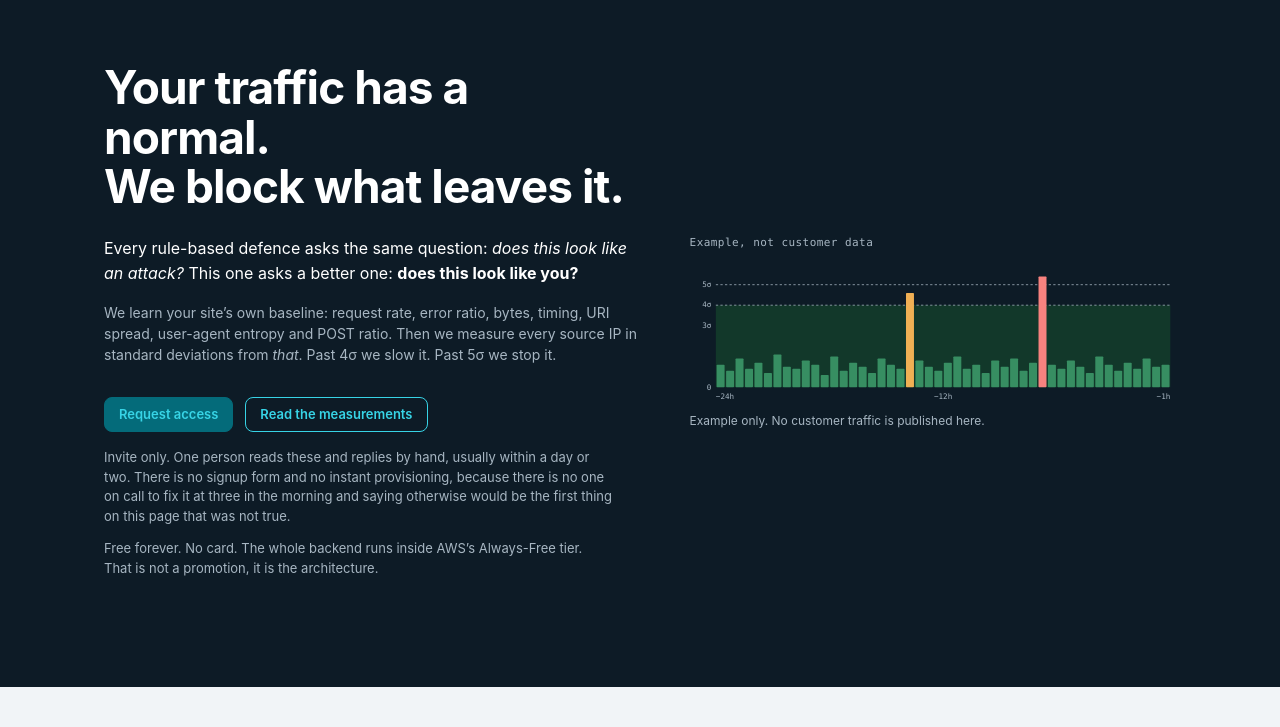
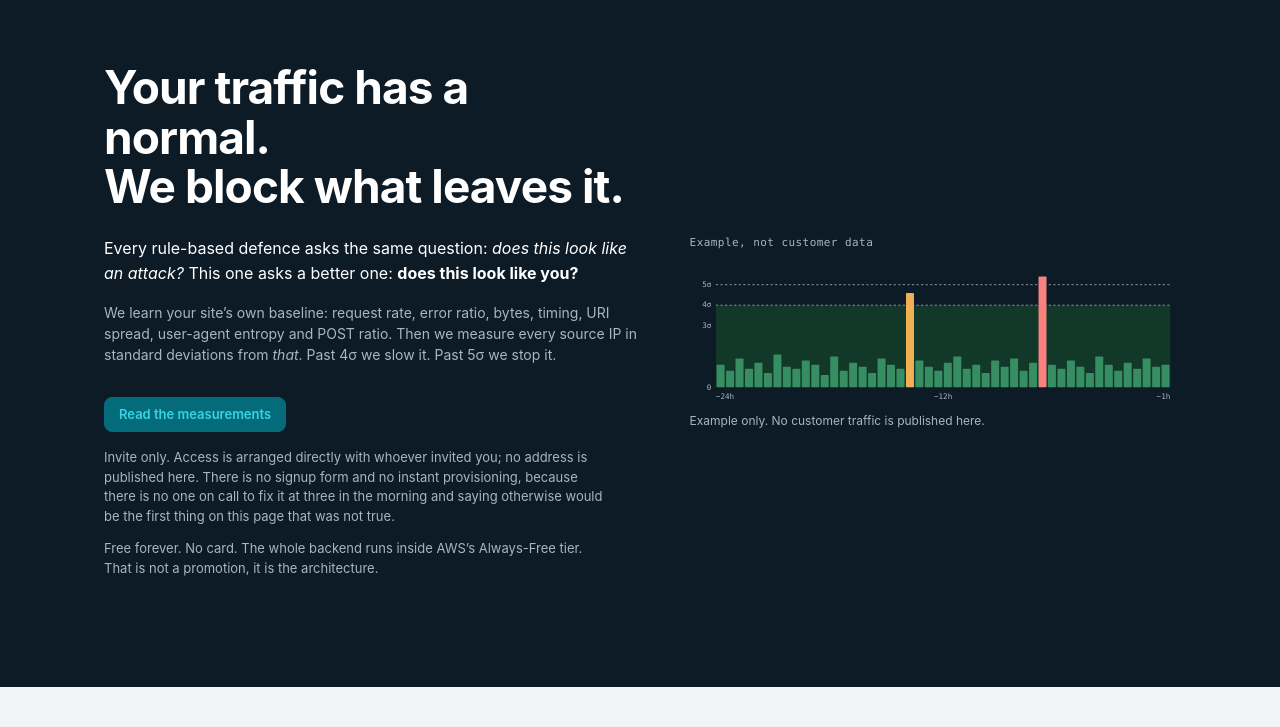
Before and after one commit to 23521549-lang/aiops-traffic-shaper, a FastAPI app: page / in a window 1280 px wide. Shown: the part 61-788 px from the top of the page. Run offline with FastAPI, Linux system fonts and the light colour scheme.

Commit message:
fix(landing): no address configured means no dead link, and readiness says so

```diff
--- a/services/backend/core/config.py
+++ b/services/backend/core/config.py
@@ -14,7 +14,11 @@ class Settings(BaseSettings):
     # writes. A public write endpoint would be an abuse surface on a 20 WCU
     # account budget with no rate limiting in front of it, and it would make
     # the page uncacheable, which is what keeps it free.
-    access_request_email: str = "access@traffic-shaper.example"
+    # Empty by default, not a plausible-looking placeholder. A deployment
+    # that shipped `access@traffic-shaper.example` would put a mailto on the
+    # front door that opens a mail client, sends, and bounces somewhere the
+    # reader never sees - which is worse than publishing no address at all.
+    access_request_email: str = ""
 
 
 settings = Settings()
--- a/services/backend/main.py
+++ b/services/backend/main.py
@@ -270,10 +270,19 @@ def ready(resource=Depends(get_dynamo_resource)):
         "cognito_config": bool(settings.cognito_user_pool_id
                                and settings.cognito_app_client_id),
     }
+    # Reported, deliberately NOT gating. Without an address the landing page
+    # offers no request-access button and says access is arranged directly,
+    # so nothing is broken and nothing bounces - the page is simply quieter
+    # than it could be. Taking a serving instance out of rotation over a
+    # marketing link would be the larger mistake, and a deploy gate that
+    # wants to refuse this can read the field.
+    warnings = {"access_request_email": bool(settings.access_request_email)}
+
     if all(checks.values()):
-        return {"status": "ready", "checks": checks}
+        return {"status": "ready", "checks": checks, "warnings": warnings}
     return JSONResponse(status_code=503,
-                        content={"status": "not_ready", "checks": checks})
+                        content={"status": "not_ready", "checks": checks,
+                                 "warnings": warnings})
 
 
 handler = Mangum(app)
--- a/services/backend/ui/templates/landing.html
+++ b/services/backend/ui/templates/landing.html
@@ -46,16 +46,25 @@
        public endpoint that stores anything is an abuse surface on a 20 WCU
        budget with no rate limiting in front of it. #}
     <p class="lp-cta">
+      {% if access_email %}
       <a href="mailto:{{ access_email }}?subject=Traffic%20Shaper%20access%20request"
          class="btn btn-primary">Request access</a>
       <a href="#proof" class="btn btn-ghost">Read the measurements</a>
+      {% else %}
+      {# No address configured. A placeholder mailto would open a mail
+         client, send, and bounce somewhere the reader never sees, which is
+         the worst of the available failures: it looks like it worked. #}
+      <a href="#proof" class="btn btn-primary">Read the measurements</a>
+      {% endif %}
     </p>
     <p class="muted lp-fineprint">
-      Invite only. One person reads these and replies by hand, usually within
-      a day or two. There is no signup form and no instant provisioning,
-      because there is no one on call to fix it at three in the morning and
-      saying otherwise would be the first thing on this page that was not
-      true.
+      Invite only.
+      {% if access_email %}One person reads these and replies by hand, usually
+      within a day or two.{% else %}Access is arranged directly with whoever
+      invited you; no address is published here.{% endif %}
+      There is no signup form and no instant provisioning, because there is
+      no one on call to fix it at three in the morning and saying otherwise
+      would be the first thing on this page that was not true.
     </p>
     <p class="muted lp-fineprint">
       Free forever. No card. The whole backend runs inside AWS’s Always-Free
```
Also changed, not shown: services/backend/tests/test_landing_access.py (+31 -8 lines), services/backend/tests/test_readiness.py (+9 -2 lines).
